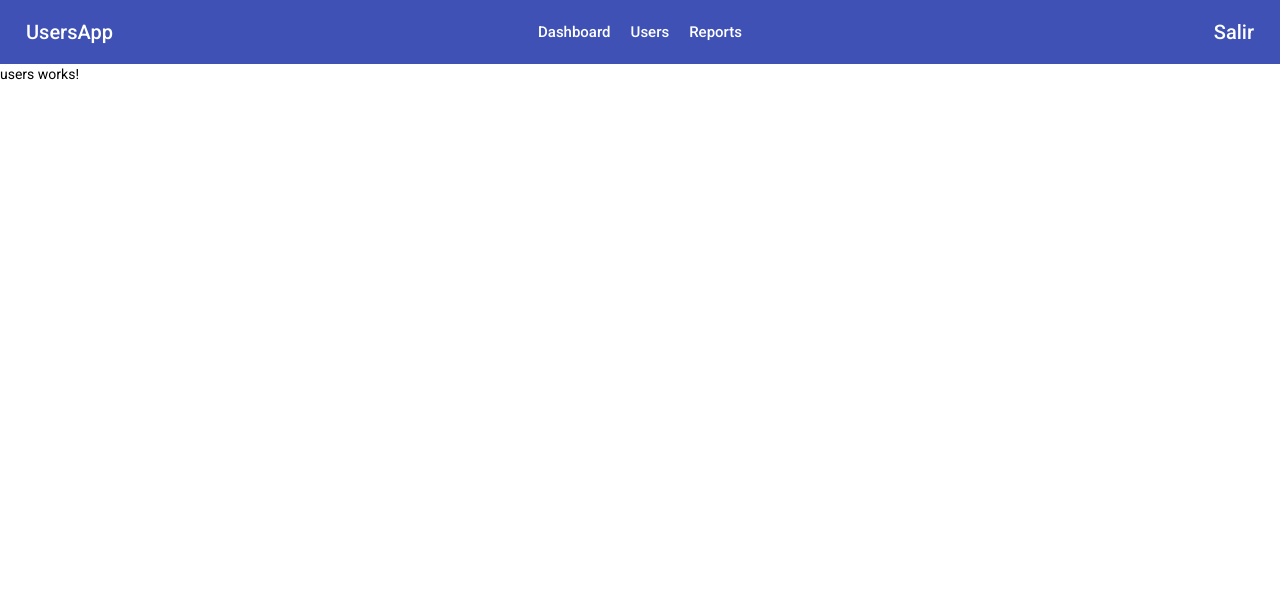
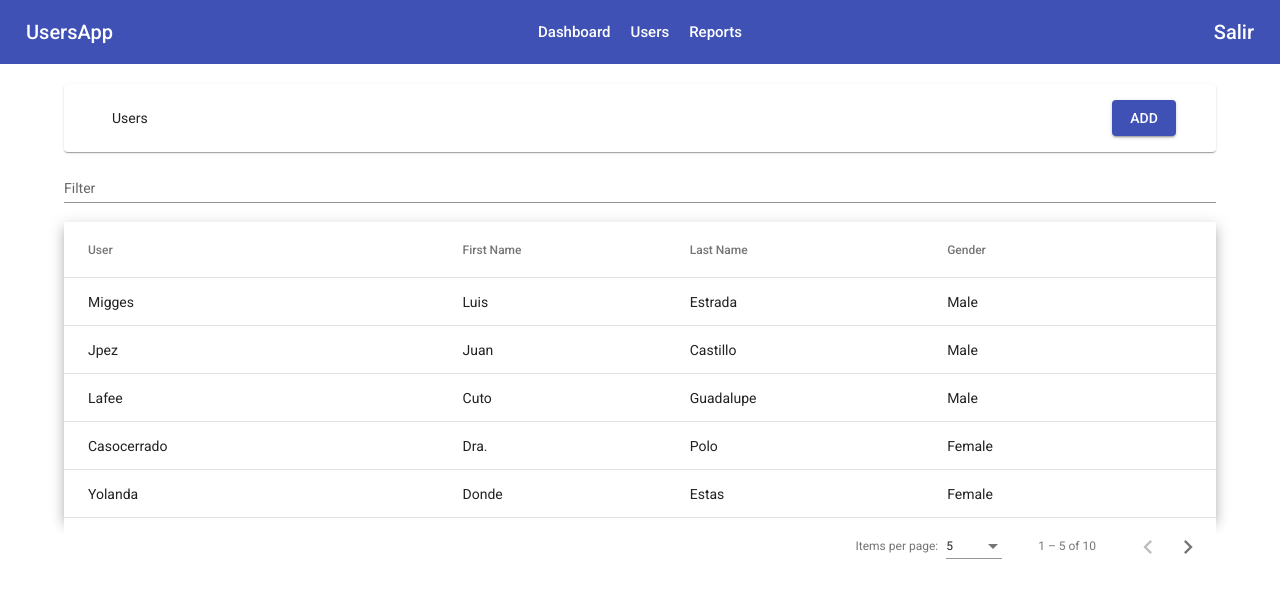
Before and after one commit to daffy22/PR-AN-03, an Angular app: page /users in a window 1280 px wide. Shown: the top 598 px of the page. Built offline with nearby package versions, Linux system fonts and the light colour scheme.

Commit message:
feat: user layout completed

```diff
--- /dev/null
+++ b/src/app/dashboard/interfaces/user.ts
@@ -0,0 +1,6 @@
+export interface User {
+  user: string;
+  firstName: string;
+  lastName: string;
+  gender: string;
+}
--- a/src/app/dashboard/pages/dashboard/dashboard.component.html
+++ b/src/app/dashboard/pages/dashboard/dashboard.component.html
@@ -1,5 +1,5 @@
 <ng-container>
-  <mat-card class="dashboard-card">
+  <mat-card class="container" style="margin-top: 2rem">
     <mat-card-header>
       Dashboard
     </mat-card-header>
--- a/src/app/dashboard/pages/dashboard/dashboard.component.ts
+++ b/src/app/dashboard/pages/dashboard/dashboard.component.ts
@@ -5,10 +5,6 @@ import { Component, OnInit } from '@angular/core';
   templateUrl: './dashboard.component.html',
   styles: [
     `
-    .dashboard-card {
-      max-width: 100%;
-      margin: 10px 10px;
-    }
     `
   ]
 })
--- a/src/app/dashboard/pages/users/users.component.html
+++ b/src/app/dashboard/pages/users/users.component.html
@@ -1 +1,56 @@
-<p>users works!</p>
+<ng-container>
+  <mat-card class="container" style="margin-top: 2rem">
+    <mat-card-header>
+      <div class="header">
+        <span>Users</span>
+        <span><button mat-raised-button color="primary">ADD</button></span>
+      </div>
+    </mat-card-header>
+  </mat-card>
+
+  <div class="container">
+
+    <mat-form-field appearance="standard">
+      <mat-label>Filter</mat-label>
+      <input matInput (keyup)="applyFilter($event)" placeholder="Ex. ium" #input>
+    </mat-form-field>
+
+    <table mat-table [dataSource]="dataSource" class="mat-elevation-z8">
+
+      <!-- Position Column -->
+      <ng-container matColumnDef="user">
+        <th mat-header-cell *matHeaderCellDef> User </th>
+        <td mat-cell *matCellDef="let element"> {{ element.user | titlecase }} </td>
+      </ng-container>
+
+      <!-- Name Column -->
+      <ng-container matColumnDef="firstName">
+        <th mat-header-cell *matHeaderCellDef> First Name </th>
+        <td mat-cell *matCellDef="let element"> {{ element.firstName }} </td>
+      </ng-container>
+
+      <!-- Weight Column -->
+      <ng-container matColumnDef="lastName">
+        <th mat-header-cell *matHeaderCellDef> Last Name </th>
+        <td mat-cell *matCellDef="let element"> {{ element.lastName }} </td>
+      </ng-container>
+
+      <!-- Symbol Column -->
+      <ng-container matColumnDef="gender">
+        <th mat-header-cell *matHeaderCellDef> Gender </th>
+        <td mat-cell *matCellDef="let element"> {{ element.gender }} </td>
+      </ng-container>
+
+      <tr mat-header-row *matHeaderRowDef="displayedColumns"></tr>
+      <tr mat-row *matRowDef="let row; columns: displayedColumns;"></tr>
+
+      <!-- Row shown when there is no matching data. -->
+      <tr class="mat-row" *matNoDataRow>
+        <td class="mat-cell" colspan="4">No data matching the filter "{{input.value}}"</td>
+      </tr>
+    </table>
+
+    <mat-paginator [pageSizeOptions]="[5, 10, 25, 100]" aria-label="Select page of users"></mat-paginator>
+  </div>
+
+</ng-container>
--- a/src/app/dashboard/pages/users/users.component.ts
+++ b/src/app/dashboard/pages/users/users.component.ts
@@ -1,16 +1,60 @@
-import { Component, OnInit } from '@angular/core';
+import { AfterViewInit, Component, ViewChild } from '@angular/core';
+import { MatPaginator } from '@angular/material/paginator';
+import { MatTableDataSource } from '@angular/material/table';
+import { User } from '../../interfaces/user';
+
+const ELEMENT_DATA: User[] = [
+  { user: 'migges', firstName: 'Luis', lastName: 'Estrada', gender: 'Male' },
+  { user: 'jpez', firstName: 'Juan', lastName: 'Castillo', gender: 'Male' },
+  { user: 'laFee', firstName: 'Cuto', lastName: 'Guadalupe', gender: 'Male' },
+  { user: 'casoCerrado', firstName: 'Dra.', lastName: 'Polo', gender: 'Female' },
+  { user: 'Yolanda', firstName: 'Donde', lastName: 'Estas', gender: 'Female' },
+  { user: 'frnaCDVT', firstName: 'Franco', lastName: 'Devita', gender: 'Male' },
+  { user: 'jroge46', firstName: 'Jorge', lastName: 'Lozano', gender: 'Male' },
+  { user: 'mrdb', firstName: 'Maria', lastName: 'Deniz', gender: 'Female' },
+  { user: 'kennyS', firstName: 'Kenny', lastName: 'Schrub', gender: 'Male' },
+  { user: 'fallen', firstName: 'Niid', lastName: 'ea', gender: 'Male' },
+];
 
 @Component({
   selector: 'app-users',
   templateUrl: './users.component.html',
   styles: [
+    `
+    .header {
+      min-width: 95%;
+      display: flex;
+      justify-content: space-between;
+      align-items: center;
+    }
+    /* Structure */
+    table {
+      width: 100%;
+    }
+
+    .mat-form-field {
+      font-size: 1.4rem;
+      width: 100%;
+    }
+    `
   ]
 })
-export class UsersComponent implements OnInit {
+export class UsersComponent implements AfterViewInit {
+
+  displayedColumns: string[] = ['user', 'firstName', 'lastName', 'gender'];
+  dataSource = new MatTableDataSource(ELEMENT_DATA);
+
+  @ViewChild(MatPaginator) paginator!: MatPaginator;
 
   constructor() { }
 
-  ngOnInit(): void {
+  ngAfterViewInit() {
+    this.dataSource.paginator = this.paginator;
+  }
+
+  applyFilter(event: Event) {
+    const filterValue = (event.target as HTMLInputElement).value;
+    this.dataSource.filter = filterValue.trim().toLowerCase();
   }
 
 }
--- a/src/styles.css
+++ b/src/styles.css
@@ -2,3 +2,16 @@
 
 html, body { height: 100%; }
 body { margin: 0; font-family: Roboto, "Helvetica Neue", sans-serif; }
+
+html {
+  box-sizing: border-box;
+  font-size: 62.5%; /* 1 rem = 10px */
+}
+*, *:before, *:after {
+  box-sizing: inherit;
+}
+
+.container {
+  width: min(90%, 120rem);
+  margin: 0 auto;
+}
```
Also changed, not shown: src/app/material/material.module.ts (+8 -0 lines).
